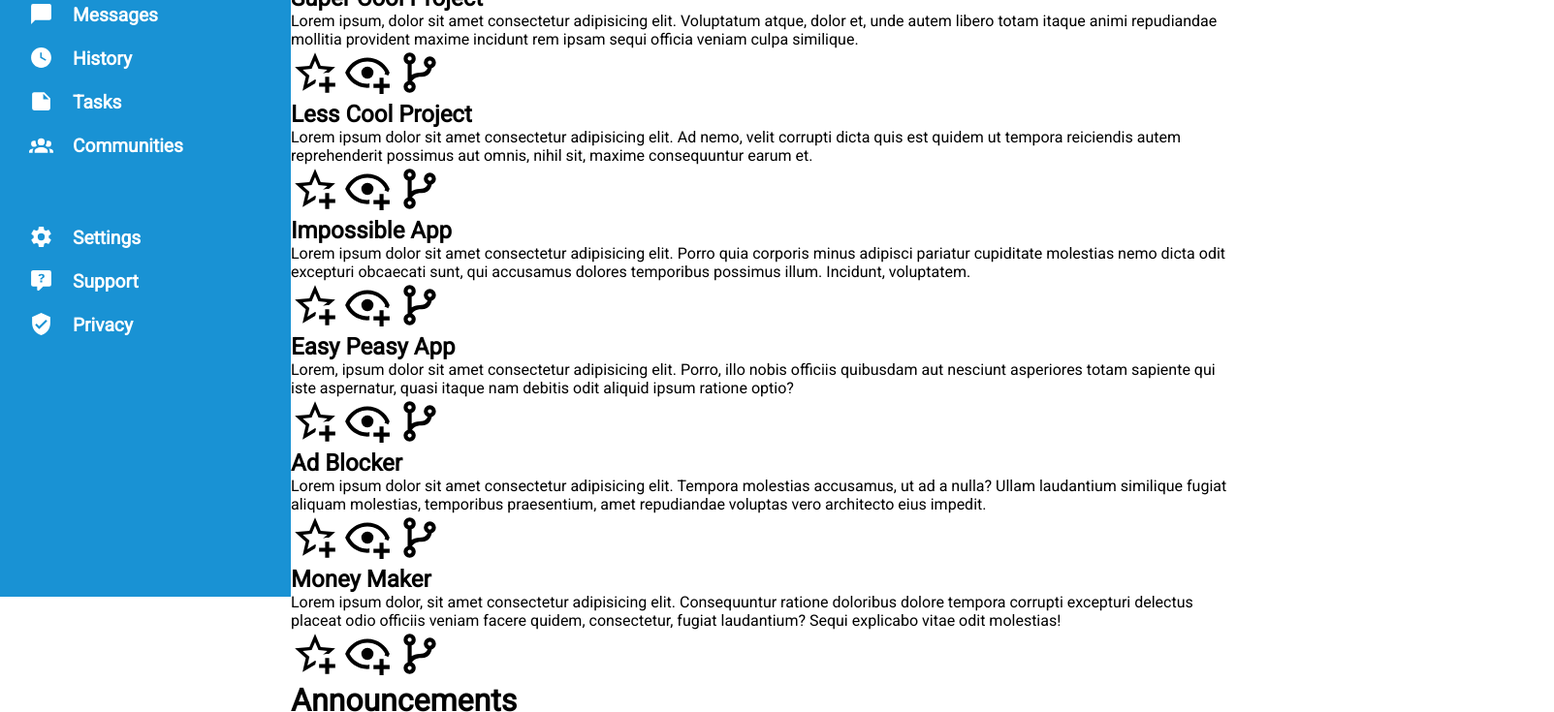
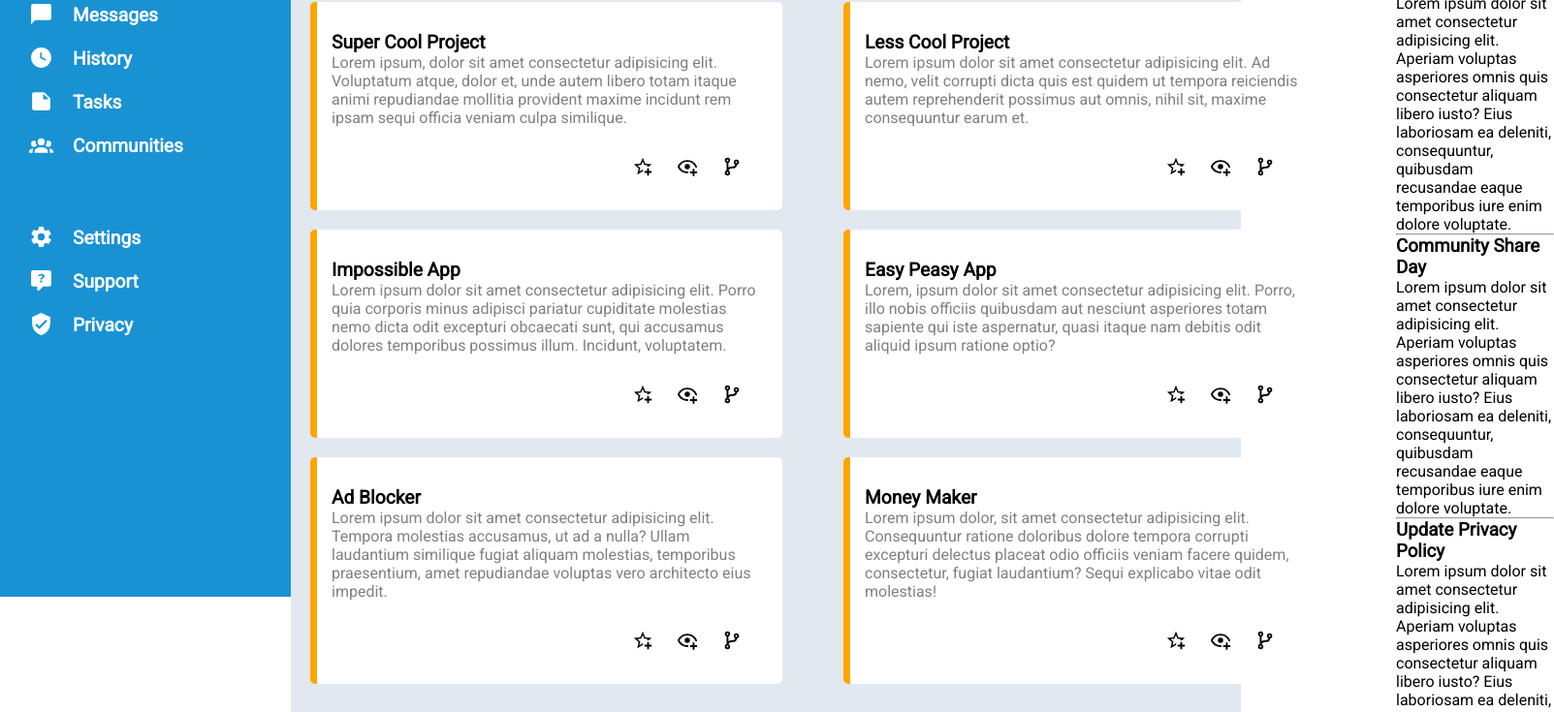
Before and after one commit to Mitchell1124/AdminDash, a plain HTML site: page Index.html in a window 1280 px wide. Shown: the part 184-919 px from the top of the page at 97% size, 1603 px wide, since content can reach past the window. Drawn offline with Linux system fonts and the light colour scheme.

Commit message:
Finished styling the main grid area, need to finish the vertial card styling

```diff
--- a/Index.html
+++ b/Index.html
@@ -63,44 +63,56 @@
                     <div class="grid-card">
                         <h2 class="card-heading">Super Cool Project</h2>
                         <p>Lorem ipsum, dolor sit amet consectetur adipisicing elit. Voluptatum atque, dolor et, unde autem libero totam itaque animi repudiandae mollitia provident maxime incidunt rem ipsam sequi officia veniam culpa similique.</p>
-                        <a href="" class="card-icons"><img src="./Images/star-plus-outline.svg" alt="Like icon"></a>
-                        <a href="" class="card-icons"><img src="./Images/eye-plus-outline.svg" alt="Watch icon"></a>
-                        <a href="" class="card-icons"><img src="./Images/source-branch.svg" alt="Add to feed icon"></a>
+                        <div class="card-icons">
+                            <a href=""><img src="./Images/star-plus-outline.svg" alt="Like icon"></a>
+                            <a href=""><img src="./Images/eye-plus-outline.svg" alt="Watch icon"></a>
+                            <a href=""><img src="./Images/source-branch.svg" alt="Add to feed icon"></a>
+                        </div>
                     </div>
                     <div class="grid-card">
                         <h2 class="card-heading">Less Cool Project</h2>
                         <p>Lorem ipsum dolor sit amet consectetur adipisicing elit. Ad nemo, velit corrupti dicta quis est quidem ut tempora reiciendis autem reprehenderit possimus aut omnis, nihil sit, maxime consequuntur earum et.</p>
-                        <a href="" class="card-icons"><img src="./Images/star-plus-outline.svg" alt="Like icon"></a>
-                        <a href="" class="card-icons"><img src="./Images/eye-plus-outline.svg" alt="Watch icon"></a>
-                        <a href="" class="card-icons"><img src="./Images/source-branch.svg" alt="Add to feed icon"></a>
+                        <div class="card-icons">
+                            <a href=""><img src="./Images/star-plus-outline.svg" alt="Like icon"></a>
+                            <a href=""><img src="./Images/eye-plus-outline.svg" alt="Watch icon"></a>
+                            <a href=""><img src="./Images/source-branch.svg" alt="Add to feed icon"></a>
+                        </div>
                     </div>
                     <div class="grid-card">
                         <h2 class="card-heading">Impossible App</h2>
                         <p>Lorem ipsum dolor sit amet consectetur adipisicing elit. Porro quia corporis minus adipisci pariatur cupiditate molestias nemo dicta odit excepturi obcaecati sunt, qui accusamus dolores temporibus possimus illum. Incidunt, voluptatem.</p>
-                        <a href="" class="card-icons"><img src="./Images/star-plus-outline.svg" alt="Like icon"></a>
-                        <a href="" class="card-icons"><img src="./Images/eye-plus-outline.svg" alt="Watch icon"></a>
-                        <a href="" class="card-icons"><img src="./Images/source-branch.svg" alt="Add to feed icon"></a>
+                        <div class="card-icons">
+                            <a href=""><img src="./Images/star-plus-outline.svg" alt="Like icon"></a>
+                            <a href=""><img src="./Images/eye-plus-outline.svg" alt="Watch icon"></a>
+                            <a href=""><img src="./Images/source-branch.svg" alt="Add to feed icon"></a>
+                        </div>
                     </div>
                     <div class="grid-card">
                         <h2 class="card-heading">Easy Peasy App</h2>
                         <p>Lorem, ipsum dolor sit amet consectetur adipisicing elit. Porro, illo nobis officiis quibusdam aut nesciunt asperiores totam sapiente qui iste aspernatur, quasi itaque nam debitis odit aliquid ipsum ratione optio?</p>
-                        <a href="" class="card-icons"><img src="./Images/star-plus-outline.svg" alt="Like icon"></a>
-                        <a href="" class="card-icons"><img src="./Images/eye-plus-outline.svg" alt="Watch icon"></a>
-                        <a href="" class="card-icons"><img src="./Images/source-branch.svg" alt="Add to feed icon"></a>
+                        <div class="card-icons">
+                            <a href=""><img src="./Images/star-plus-outline.svg" alt="Like icon"></a>
+                            <a href=""><img src="./Images/eye-plus-outline.svg" alt="Watch icon"></a>
+                            <a href=""><img src="./Images/source-branch.svg" alt="Add to feed icon"></a>
+                        </div>
                     </div>
                     <div class="grid-card">
                         <h2 class="card-heading">Ad Blocker</h2>
                         <p>Lorem ipsum dolor sit amet consectetur adipisicing elit. Tempora molestias accusamus, ut ad a nulla? Ullam laudantium similique fugiat aliquam molestias, temporibus praesentium, amet repudiandae voluptas vero architecto eius impedit.</p>
-                        <a href="" class="card-icons"><img src="./Images/star-plus-outline.svg" alt="Like icon"></a>
-                        <a href="" class="card-icons"><img src="./Images/eye-plus-outline.svg" alt="Watch icon"></a>
-                        <a href="" class="card-icons"><img src="./Images/source-branch.svg" alt="Add to feed icon"></a>
+                        <div class="card-icons">
+                            <a href=""><img src="./Images/star-plus-outline.svg" alt="Like icon"></a>
+                            <a href=""><img src="./Images/eye-plus-outline.svg" alt="Watch icon"></a>
+                            <a href=""><img src="./Images/source-branch.svg" alt="Add to feed icon"></a>
+                        </div>
                     </div>
                     <div class="grid-card">
                         <h2 class="card-heading">Money Maker</h2>
                         <p>Lorem ipsum dolor, sit amet consectetur adipisicing elit. Consequuntur ratione doloribus dolore tempora corrupti excepturi delectus placeat odio officiis veniam facere quidem, consectetur, fugiat laudantium? Sequi explicabo vitae odit molestias!</p>
-                        <a href="" class="card-icons"><img src="./Images/star-plus-outline.svg" alt="Like icon"></a>
-                        <a href="" class="card-icons"><img src="./Images/eye-plus-outline.svg" alt="Watch icon"></a>
-                        <a href="" class="card-icons"><img src="./Images/source-branch.svg" alt="Add to feed icon"></a>
+                        <div class="card-icons">
+                            <a href=""><img src="./Images/star-plus-outline.svg" alt="Like icon"></a>
+                            <a href=""><img src="./Images/eye-plus-outline.svg" alt="Watch icon"></a>
+                            <a href=""><img src="./Images/source-branch.svg" alt="Add to feed icon"></a>
+                        </div>
                     </div>
                 </div>
             </div>
--- a/Styles.css
+++ b/Styles.css
@@ -97,7 +97,6 @@ button {
     flex-direction: column;
     height: 110px;
     align-content: center;
-    margin-bottom: 20px;
     box-shadow: 0px 5px 5px 0px rgba(0,0,0,0.28);
     -webkit-box-shadow: 0px 5px 5px 0px rgba(0,0,0,0.28);
     -moz-box-shadow: 0px 5px 5px 0px rgba(0,0,0,0.28);
@@ -169,3 +168,57 @@ button {
 .btns {
     margin-left: auto;
 }
+
+
+
+/*------------------------------------- GRID AREA ---------------------------------------*/
+
+.card-area {
+    display: flex;
+    background-color: #E2E8F0;
+    height: 100vh;
+    padding-top: 20px;
+}
+
+.grid-area {
+    display: grid;
+    grid-template-columns: 1fr 1fr;
+    width: 1100px;
+    row-gap: 20px;
+    padding-top: 30px;
+}
+
+.grid-card {
+    background-color: #fff;
+    border-left: 7px solid orange;
+    border-radius: 5px;
+    width: 450px;
+    padding: 30px 15px;
+}
+
+.grid-card p {
+    color: grey;
+    padding-bottom: 30px;
+}
+
+.grid-card img {
+    width: 22px;
+    padding: 0 10px;
+}
+
+.card-icons {
+    margin-left: 300px;
+}
+
+
+.main-grid {
+    padding: 0 20px;
+}
+
+.card-area h1 {
+    font-size: 1.4rem;
+}
+
+.card-heading {
+    font-size: 1.2rem;
+}
```
